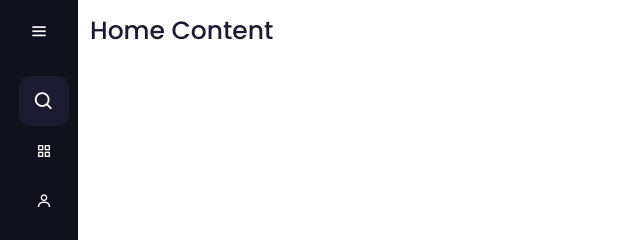
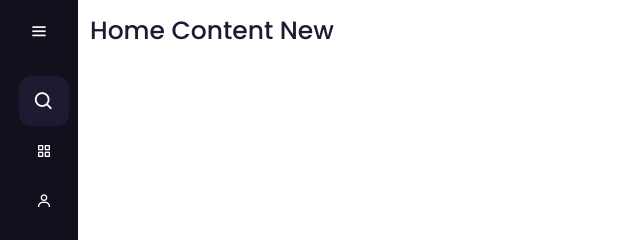
Before and after one commit to HWUKKOK/side-nav-template-001, a plain HTML site: page docs/index.html in a window 1280 px wide. Shown: the top 240 px of the page, 0-640 px from the left. Drawn offline with nearby package versions, Linux system fonts and the light colour scheme.

Commit message:
Add text into home_content

```diff
--- a/docs/index.html
+++ b/docs/index.html
@@ -96,7 +96,7 @@
     </div>
 </div>
 <div class="home_content">
-    <div class="text">Home Content</div>
+    <div class="text">Home Content New</div>
 </div>
 
 <script>
```
